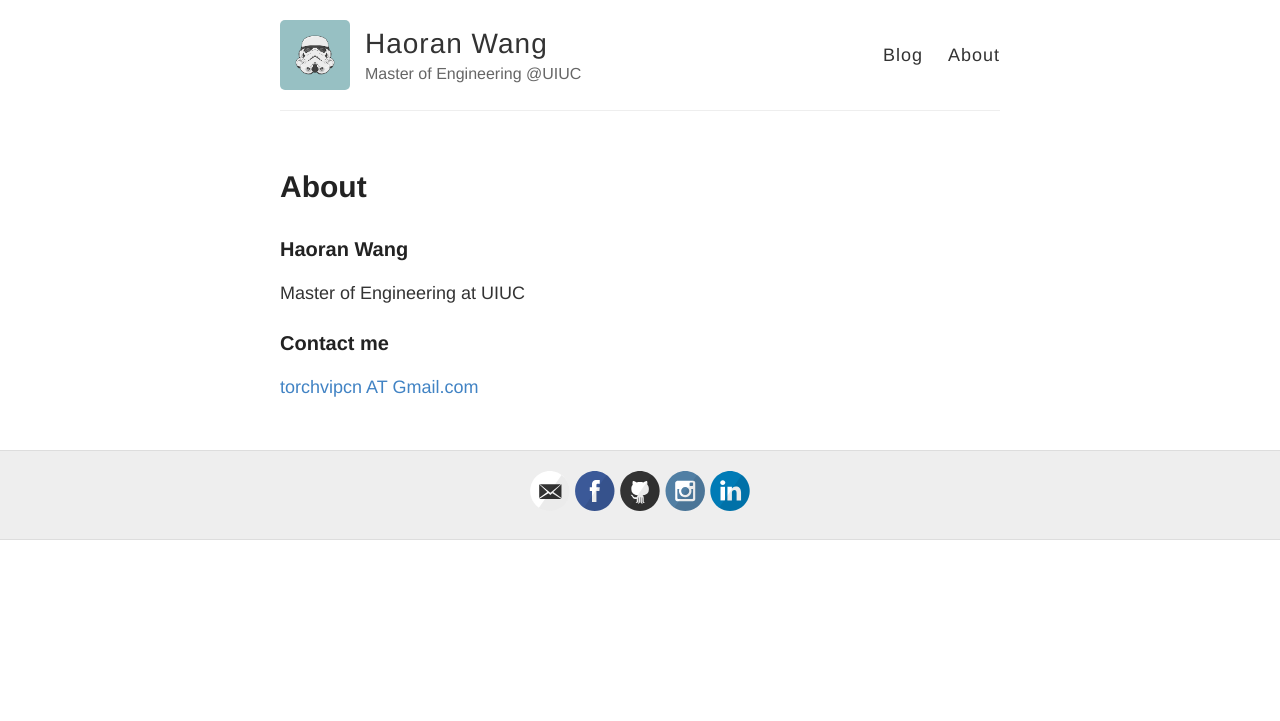
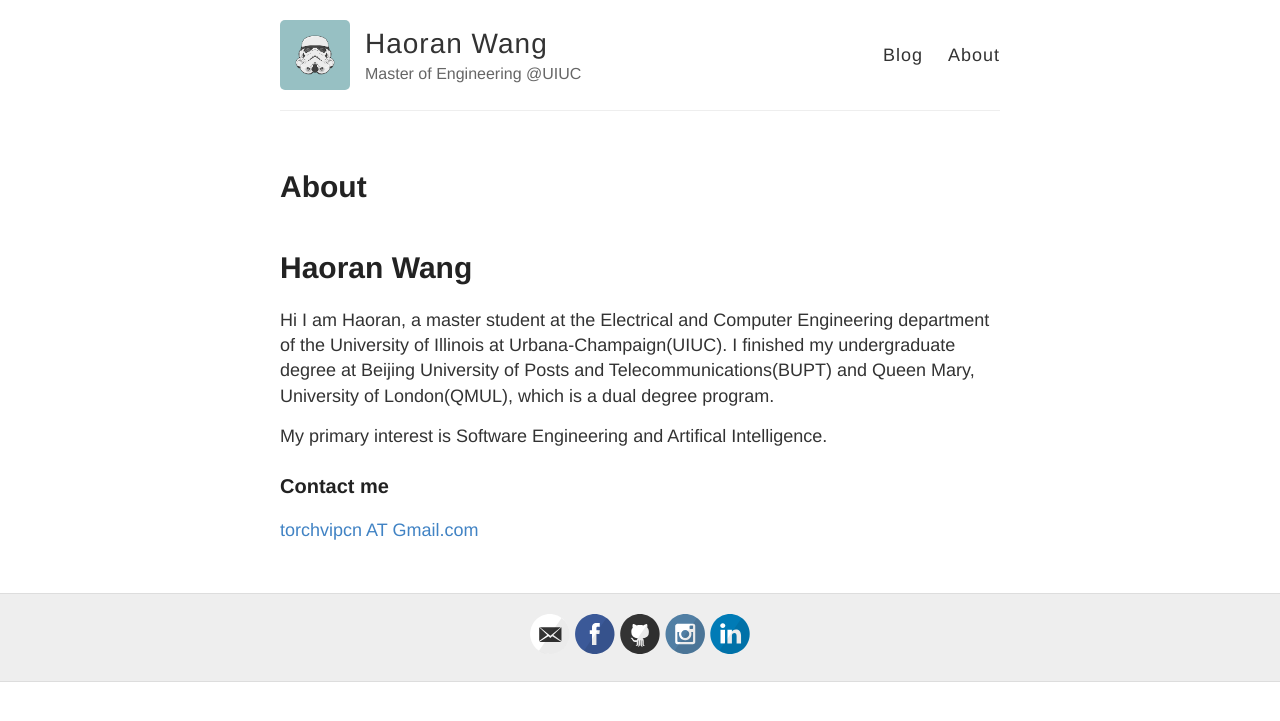
Before and after one commit to hrwanguiuc/hrwanguiuc.github.io, a Jekyll site: the page built from about.md, in a window 1280 px wide. Shown: the top 721 px of the page. Built offline with Jekyll 4.4.1, drawn with Linux system fonts in a browser that asks for light colours.

Commit message:
Update about.md

```diff
--- a/about.md
+++ b/about.md
@@ -6,9 +6,13 @@ published: true
 ---
 
 
-### Haoran Wang
+# Haoran Wang
 
-Master of Engineering at UIUC
+Hi I am Haoran, a master student at the Electrical and Computer Engineering department of the University of Illinois at Urbana-Champaign(UIUC). I finished my undergraduate degree at Beijing University of Posts and Telecommunications(BUPT) and Queen Mary, University of London(QMUL), which is a dual degree program.
+
+My primary interest is Software Engineering and Artifical Intelligence.
+
+
 
 ### Contact me
 
```
